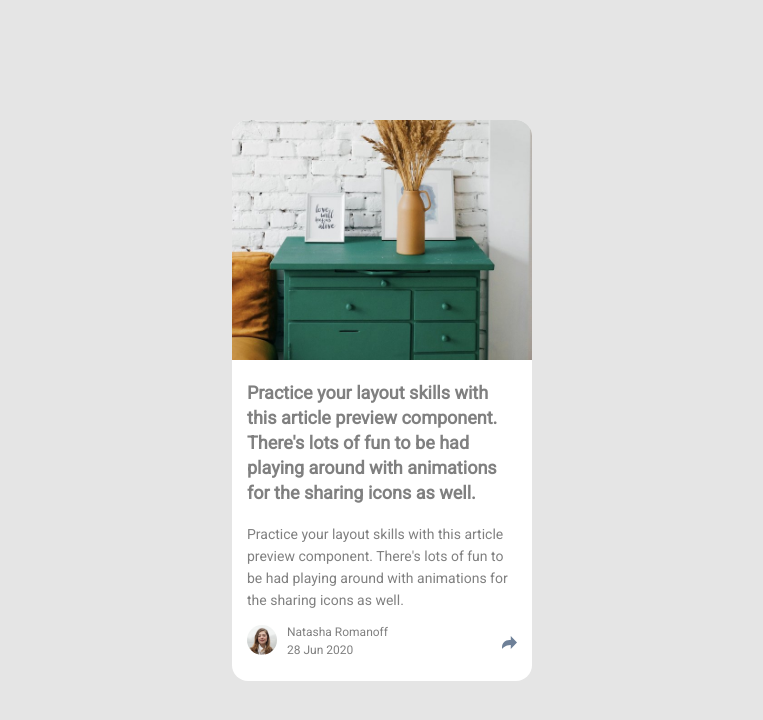
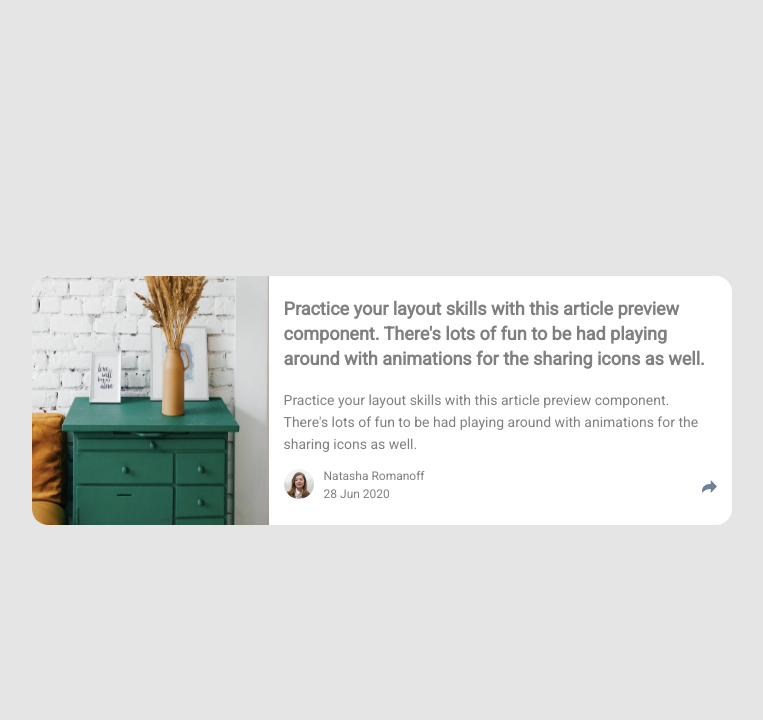
Before and after one commit to Suseendhiran/femtask, a plain HTML site: page index.html in a window 1280 px wide. Shown: the whole page, without its empty margins (258-1021 px from the left). Drawn offline with Linux system fonts and the light colour scheme.

Commit message:
adding dexktop view

```diff
--- a/styles.css
+++ b/styles.css
@@ -57,3 +57,10 @@ body {
 .infoConatiner {
   display: flex;
 }
+
+@media (min-width: 900px) {
+  .container {
+    flex-direction: row;
+    width: 700px;
+  }
+}
```
